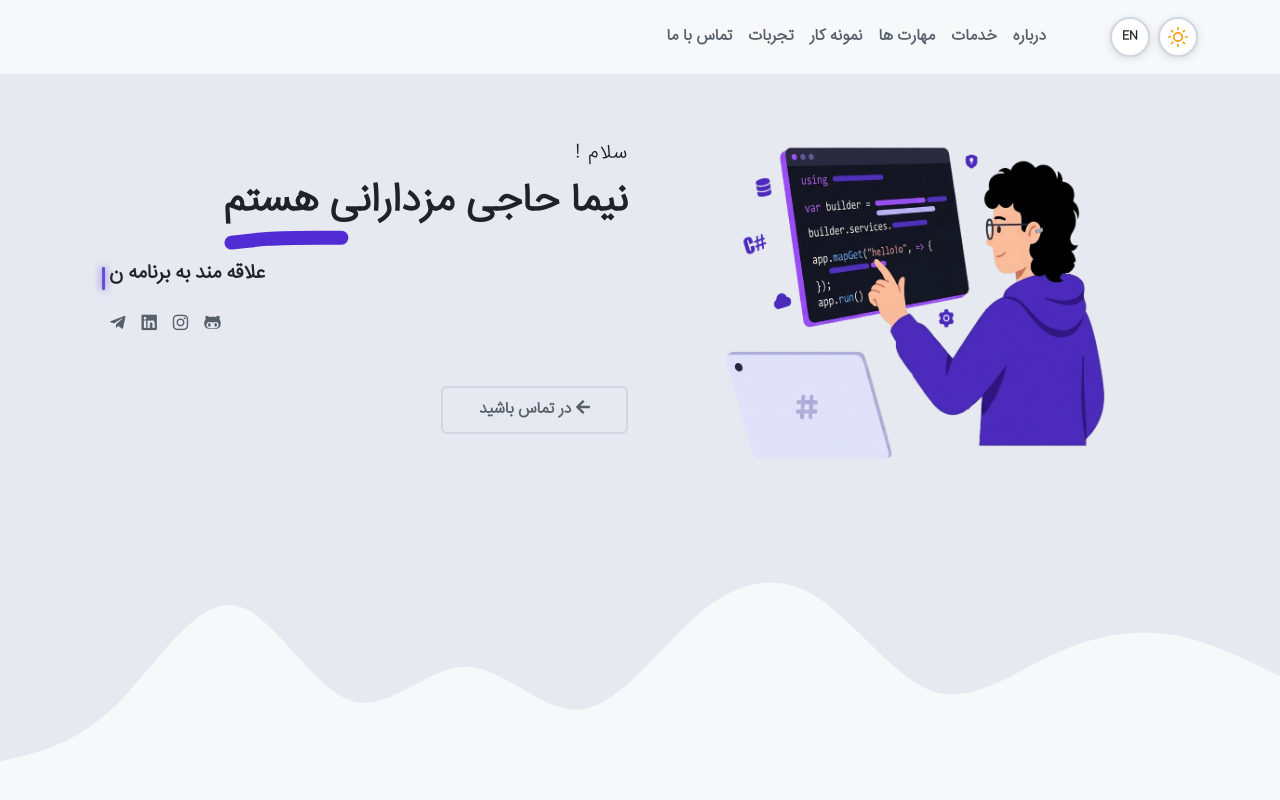
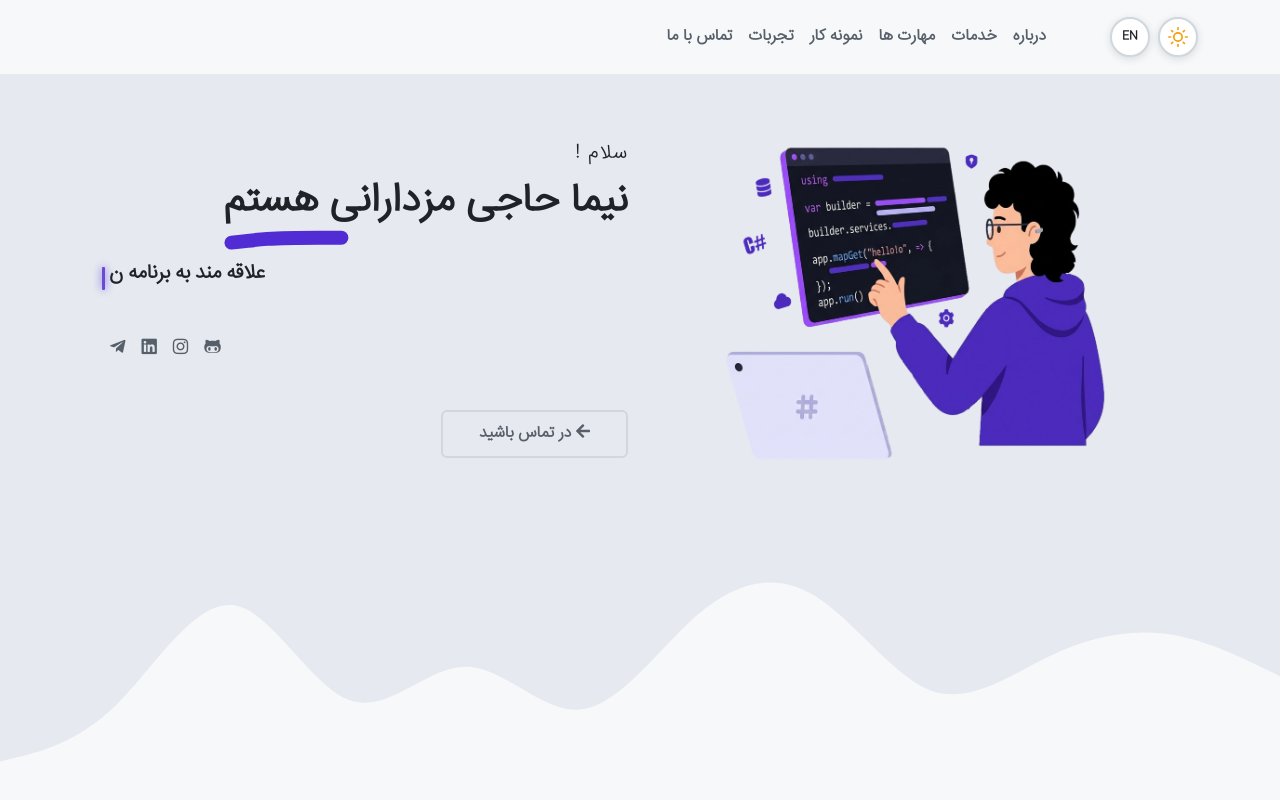
Before and after one commit to livaitestor/CV, a React (Vite) app: page / in a window 1280 px wide. Shown: the top 800 px of the page. Built offline with nearby package versions, Linux system fonts and the light colour scheme.

Commit message:
fix: typewriter paragraph reserves 2.8em min-height — longest subtitle fits without overflow or layout jump

```diff
--- a/src/index.css
+++ b/src/index.css
@@ -126,6 +126,12 @@
      so the line is anchored at its start edge and grows toward the end edge. */
 }
 
+/* reserve enough room for the longest subtitle so the layout never jumps
+   and the text never overflows its column — wraps onto a 2nd line instead */
+.lead.fw-normal:has(.typewriter) {
+  min-height: 2.8em;
+}
+
 .typewriter-text {
   font-weight: 700;
   letter-spacing: -0.3px;
```
